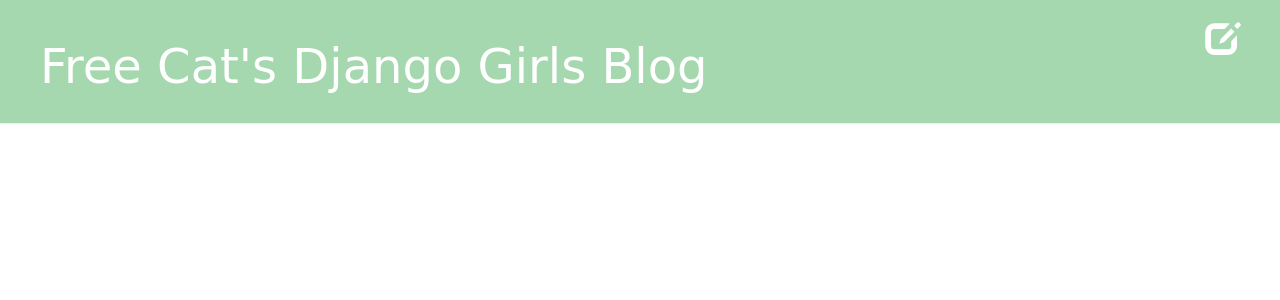
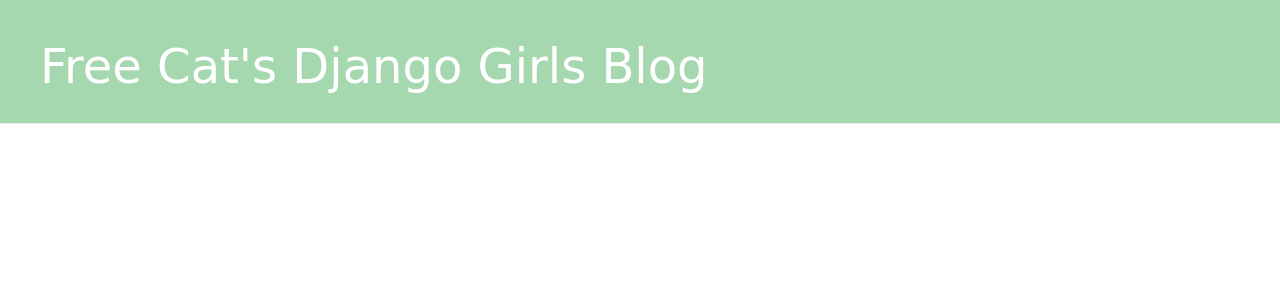
Before and after one commit to freecats3/my-first-blog, a Django app: a page that uses blog/templates/blog/base.html in a window 1280 px wide. Shown: the top 300 px of the page. Run offline with Django 3.2, Linux system fonts and the light colour scheme; data that the repository does not hold is empty; some libraries are stand-ins or nearby versions.

Commit message:
draft button also need user authentication

```diff
--- a/blog/templates/blog/base.html
+++ b/blog/templates/blog/base.html
@@ -12,9 +12,9 @@
 
 	{% if user.is_authenticated %}
             <a href="{% url 'post_new' %}" class="top-menu"><span class="glyphicon glyphicon-plus"></span></a>
+	    <a href="{% url 'post_draft_list' %}" class="top-menu"><span class="glyphicon glyphicon-edit"></span></a>
 	{% endif %}
 
-        <a href="{% url 'post_draft_list' %}" class="top-menu"><span class="glyphicon glyphicon-edit"></span></a>
 	<h1><a href="/">Free Cat's Django Girls Blog</a></h1>
         </div>
         <div class="content container">
```
